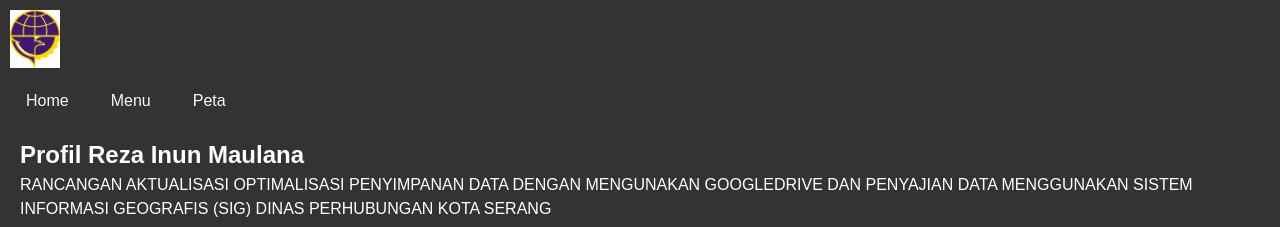
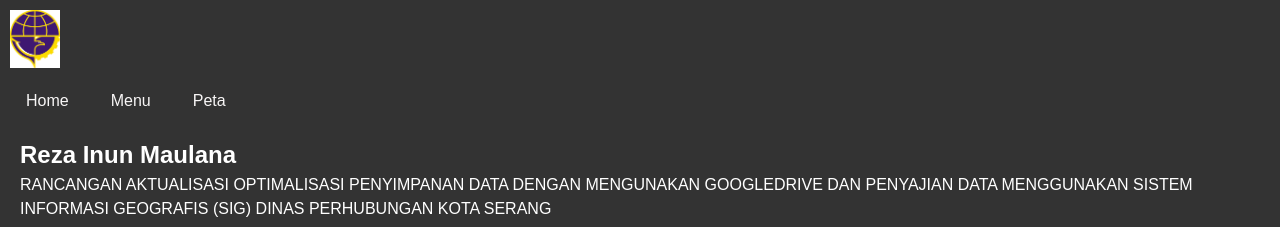
Before and after one commit to adimaulana4/faskes_SerangKota, a plain HTML site: page profil_penulis.html in a window 1280 px wide. Shown: the top 227 px of the page. Drawn offline with Linux system fonts and the light colour scheme.

Commit message:
Update profil_penulis.html

```diff
--- a/profil_penulis.html
+++ b/profil_penulis.html
@@ -104,7 +104,7 @@
           <header>
 <body>
     <section>
-        <h2>Profil Reza Inun Maulana</h2>
+        <h2>Reza Inun Maulana</h2>
         <p>RANCANGAN AKTUALISASI
             OPTIMALISASI PENYIMPANAN DATA DENGAN MENGUNAKAN GOOGLEDRIVE DAN PENYAJIAN DATA MENGGUNAKAN SISTEM INFORMASI GEOGRAFIS (SIG)
             DINAS PERHUBUNGAN KOTA SERANG
```
